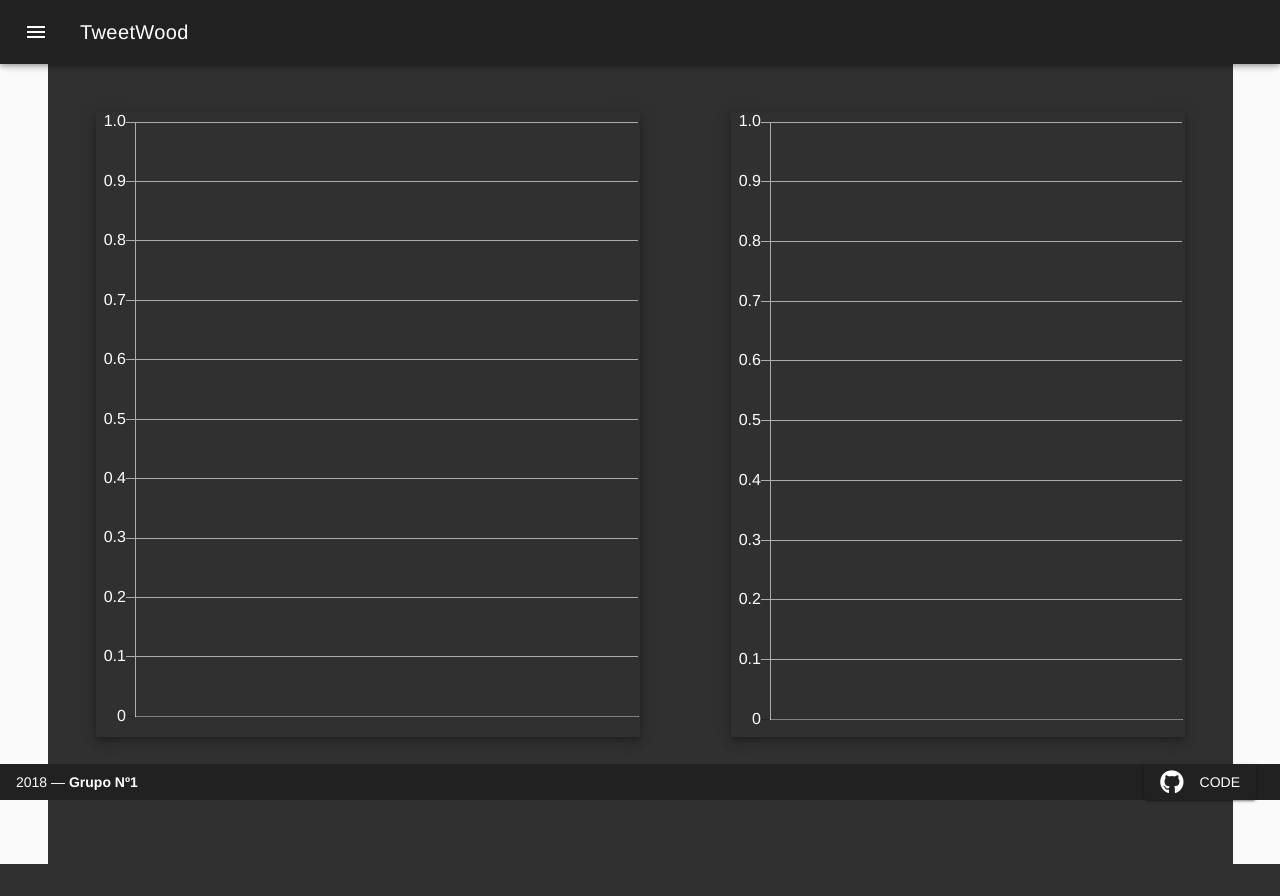
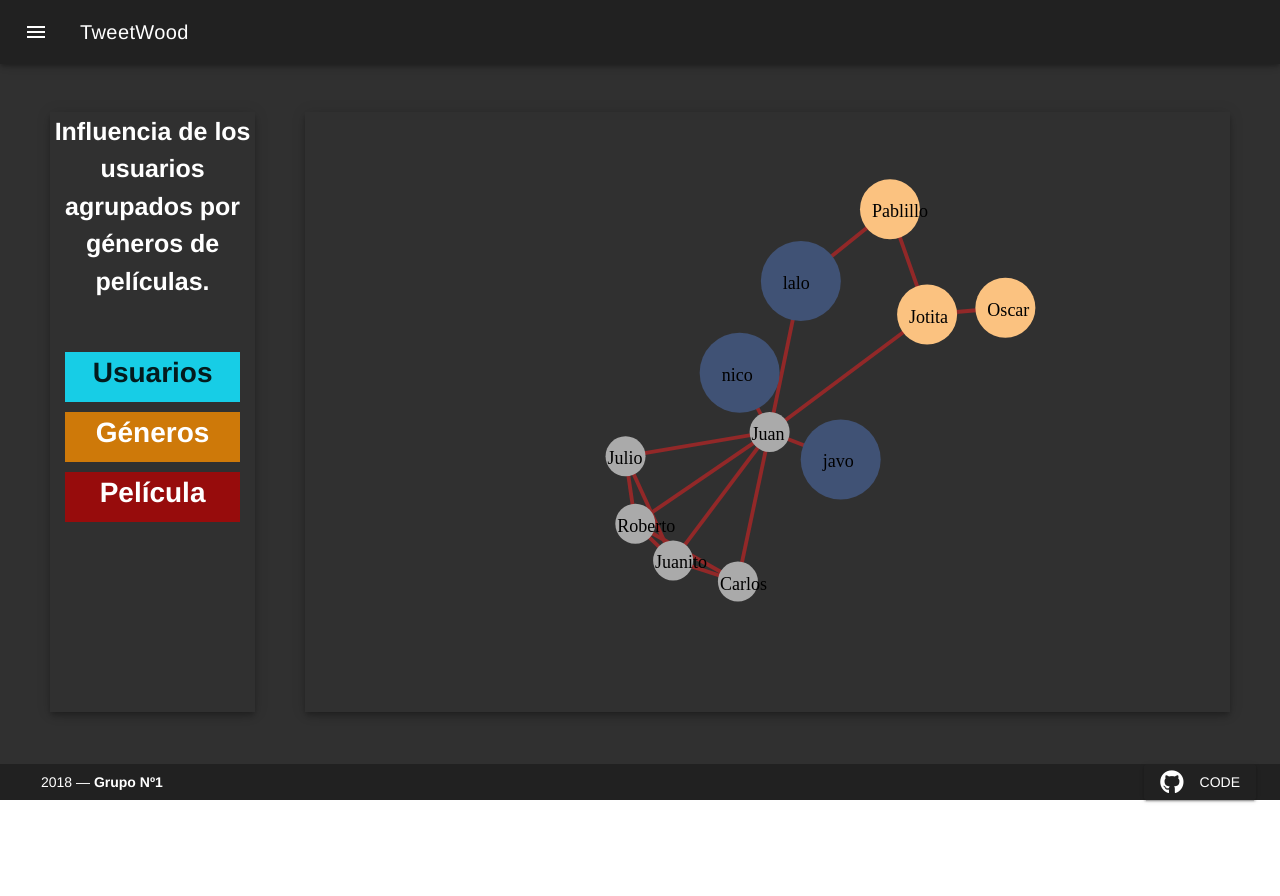
Before and after one commit to michaelCastillo/Proj_TweetWood, a Vue app in the folder Front/front_tbd/: page /graph in a window 1280 px wide. After the commit the page ends 800 px from the top, so only its background shows below. Built offline with nearby package versions, Linux system fonts and the light colour scheme; no server answers.

Commit message:
avances en la vista de grafo, admin y login

```diff
--- a/Front/front_tbd/src/components/Login/Login.vue
+++ b/Front/front_tbd/src/components/Login/Login.vue
@@ -5,7 +5,7 @@
                 <h1>Administrador</h1>
             </v-flex>
             <v-flex xl12 lg12 md12 sm12 xs12>
-            <v-form ref="form" v-model="form" class="pa-3 pt-4">
+            <v-form  ref="form" v-model="valid" lazy-validation>
                     <v-text-field
                         v-model="email"
                         :rules="[rules.email]"
@@ -13,47 +13,59 @@
                         color="white"
                         label="Email address"
                         type="email"
+                        required
                     ></v-text-field>
                     <v-text-field
                         v-model="password"
-                        :rules="[rules.password, rules.length(6)]"
                         box
                         color="white"
                         counter="6"
                         label="Password"
                         style="min-height: 96px"
                         type="password"
+                        required
                     ></v-text-field>
-                </v-form>
                 <v-btn
-
                     class="login-btn"
-                    large
                     light
+                    @click="submit"
                 >Ingresar</v-btn>
+            </v-form>
             </v-flex>
         </v-layout>
     </v-container>
 </template>
 
 <script>
+    import axios from 'axios';
 
     export default {
         name: 'login',
         data() {
             return {
-                user: undefined,
-                password: undefined,
+                valid: true,
+                email: '',
+                password: '',
                 rules: {
                     email: v => (v || '').match(/@/) || 'Please enter a valid email',
                     length: len => v => (v || '').length >= len || `Invalid character length, required ${len}`,
-                    password: v => (v || '').match(/^(?=.*[a-z])(?=.*[A-Z])(?=.*\d)(?=.*(_|[^\w])).+$/) ||
-                    'Password must contain an upper case letter, a numeric character, and a special character',
+                    // password: v => (v || '').match(/^(?=.*[a-z])(?=.*[A-Z])(?=.*\d)(?=.*(_|[^\w])).+$/) ||
+                    // 'Password must contain an upper case letter, a numeric character, and a special character',
                     required: v => !!v || 'This field is required'
                 }
             }
         },
         methods: {
+            submit(){
+                let url = "http://206.189.224.139:8080/tweetwood_back-0.0.1-SNAPSHOT/login/correo_admin/password_admin";
+
+                if(this.$refs.form.validate()){
+                    axios.post(url, {
+                        correo_admin: this.email,
+                        password_admin: this.password
+                    }).then((response) => {console.log(response)})
+                }
+            }
 
         }
     }
@@ -66,10 +78,6 @@
     background-color: #252525;
 }
 
-.login-layout{
-    /* background-color: white; */
-}
-
 .login-title{
     margin-top: 25px;
     text-align: center;
@@ -80,7 +88,8 @@
     color: white;
 }
 
-.login-button{
-    padding-left: 50%;
+.login-btn{
+    /* margin-left: 40%; */
+    /* padding-left: 50%; */
 }
 </style>
--- a/Front/front_tbd/src/components/Movies/CommitChart.js
+++ b/Front/front_tbd/src/components/Movies/CommitChart.js
@@ -7,7 +7,10 @@ let options =  {
       fontColor: 'white',
       fontSize: 18
     }
-  }
+  },
+  cutoutPercentage: 0,
+  rotation: -0.5 * Math.PI,
+  circumference: 2 * Math.PI * 1,
 }
 
 export default {
--- a/Front/front_tbd/src/components/Movies/Grafo.vue
+++ b/Front/front_tbd/src/components/Movies/Grafo.vue
@@ -1,10 +1,23 @@
  <template>
- <div>
-    <h1>que wea el grafo hermano?</h1>
-    <div id="grafo">
-        <div id="grafito"></div>
-    </div>
- </div>
+   <v-container fluid grid-list-xs>
+        <v-layout row wrap justify-center>
+            <v-flex xs12 sm12 md2 lg2 xl2 elevation-5 class="flex">
+                <h2 class="graph-title">Influencia de los usuarios agrupados por géneros de películas.</h2>
+
+                <v-flex xs12 class="codigo">
+                        <div class="usuarios"><h1>Usuarios</h1></div>
+                        <div class="generos"><h1>Géneros</h1></div>
+                        <div class="pelicula"><h1>Película</h1></div>
+                </v-flex>
+            </v-flex>
+            <v-flex xs12 sm12 md9 lg9 xl9 elevation-5>
+                <div id="grafo">
+                    <div id="grafito"></div>
+                </div>
+            </v-flex>
+        </v-layout>
+
+   </v-container>
  </template>
 
  <script>
@@ -112,7 +125,7 @@
                             .attr("height", height)
 
                 var force = d3.forceSimulation()
-                              .force("charge", d3.forceManyBody().strength(-700).distanceMin(100).distanceMax(1000))
+                              .force("charge", d3.forceManyBody().strength(-1600).distanceMin(150).distanceMax(1000))
                               .force("link", d3.forceLink().id(function(d) { return d.index }))
                               .force("center", d3.forceCenter(width / 2, height / 2))
                               .force("y", d3.forceY(0.001))
@@ -125,6 +138,16 @@
                         return "#fbc280"
                     } else {
                         return "#405275"
+                    }
+                }
+
+                var size = function (group) {
+                    if(group == 1) {
+                        return 20
+                    } else if (group == 2) {
+                        return 30
+                    } else {
+                        return 40
                     }
                 }
 
@@ -159,11 +182,13 @@
                               .attr("class", "node")
                               .call(d3.drag()
                               .on("start", dragstarted)
-                              .on("drag", dragged)
-                              .on("end", dragended));
+                              .on("drag", dragged));
+                            //   .on("end", dragended));
 
                 node.append('circle')
-                    .attr('r', 13)
+                    .attr('r', function (d) {
+                        return size(d.group)
+                    })
                     .attr('fill', function (d) {
                         return color(d.group);
                     });
@@ -202,17 +227,69 @@
  </script>
 
 <style>
+    .graph-title{
+        color: white;
+        text-align: center;
+        font-size: 25px;
+        /* text-justify:; */
+    }
+
     .link {
-        stroke: #ccc;
+        stroke: rgb(146, 40, 40);
+        stroke-width: 0.5%;
     }
 
     .node text {
         pointer-events: none;
-        font: 10px sans-serif;
+        font-size: 10px;
+        font-family: "roboto";
     }
 
     /* @font-face {
         font-family: 'overwatch';
         src: url('fonts/koverwatch.woff2');
     } */
+
+    #grafito{
+        background-color: #303030;
+        margin: 5% 0%;
+    }
+
+    .usuarios {
+        margin: 0 auto;
+        height: 50px;
+        width: 90%;
+        background-color: rgb(23, 205, 230);
+        text-align: center;
+        justify-content: initial;
+    }
+
+    .generos {
+        margin: 10px auto;
+        height: 50px;
+        width: 90%;
+        background-color: rgb(206, 121, 9);
+        text-align: center;
+        justify-content: initial;
+        color: white;
+    }
+
+    .pelicula {
+        margin: 0 auto;
+        height: 50px;
+        width: 90%;
+        background-color: rgb(151, 12, 12);
+        text-align: center;
+        justify-content: initial;
+        color: white;
+    }
+
+    .flex {
+        margin: 2% 2%;
+    }
+
+    .codigo {
+        margin: 25% 2%;
+    }
+
 </style>
--- a/Front/front_tbd/src/components/Movies/Movie.vue
+++ b/Front/front_tbd/src/components/Movies/Movie.vue
@@ -135,7 +135,7 @@
                       let desaprobacion=100-this.film.estadisticas[tam].aprobacion;
                       desaprobacion = this.redondeo2decimales(desaprobacion);
                       this.datacollectionPie = {
-                        labels: ['Aprobación', 'Desaprobación'],
+                        labels: ['Aprobación (' + this.film.estadisticas[tam].aprobacion+'%)', 'Desaprobación (' + desaprobacion + '%)'],
                         datasets: [
                           {
                             label: 'Data One',
@@ -166,7 +166,9 @@
                           {
                             label: 'Aprobación histórica',
                             backgroundColor: '#f87979',
-                            data: dataList
+                            data: dataList,
+                            fill: "false",
+                            borderColor: '#f87979'
                           }
                         ]
                       }
@@ -176,7 +178,9 @@
                           {
                             label: 'Tweets',
                             backgroundColor: '#900C3F',
-                            data: dataList2
+                            data: dataList2,
+                            fill: "false",
+                            borderColor: '#900C3F'
                           }
                         ]
                       }
--- a/Front/front_tbd/src/main.js
+++ b/Front/front_tbd/src/main.js
@@ -14,6 +14,17 @@ Vue.use(Vuetify);
 Vue.use(VueCharts);
 Vue.config.productionTip = false;
 
+router.beforeEach((to, from, next) => {
+    if(to.matched.some((record) => record.meta.requiresAuth)){
+        next({
+            path: '/login',
+            params: { nextUrl: to.fullPath }
+        })
+    } else{
+        next()
+    }
+})
+
 new Vue({
     render: h => h(App),
     router
--- a/Front/front_tbd/src/router.js
+++ b/Front/front_tbd/src/router.js
@@ -14,6 +14,7 @@ import Login from './components/Login/Login.vue'
 Vue.use(Router)
 
 export default new Router({
+    mode: 'history',
     routes: [
         {
             path: '/',
@@ -29,11 +30,6 @@ export default new Router({
             path: '/films/:id',
             name: 'film',
             component: AppMovie
-        },
-        {
-            path: '/admin',
-            name: 'admin',
-            component: Admin
         },
         {
             path: '/new-film/:id',
@@ -61,9 +57,34 @@ export default new Router({
             component: NeoGraph
         },
         {
+            path: '/admin',
+            name: 'admin',
+            component: Admin,
+            meta: {requiresAuth: true}
+            // children: [
+            //     {
+            //         path: '/',
+            //         component: Admin,
+            //         meta: {requiresAuth: true}
+            //     }
+            // ]
+        },
+        {
             path: '/login',
             name: 'login',
             component: Login
         }
+        // ,
+        // {
+        //     path: '/admin',
+        //     name: 'admin',
+        //     component: Admin,
+        //     children: [
+        //         path: '/login'
+        //         meta: {
+        //             requiresAuth: true
+        //         }
+        //     ]
+        // },
     ]
 })
```
Also changed, not shown: Front/front_tbd/src/components/Movies/LineChart.js (+4 -3 lines).
